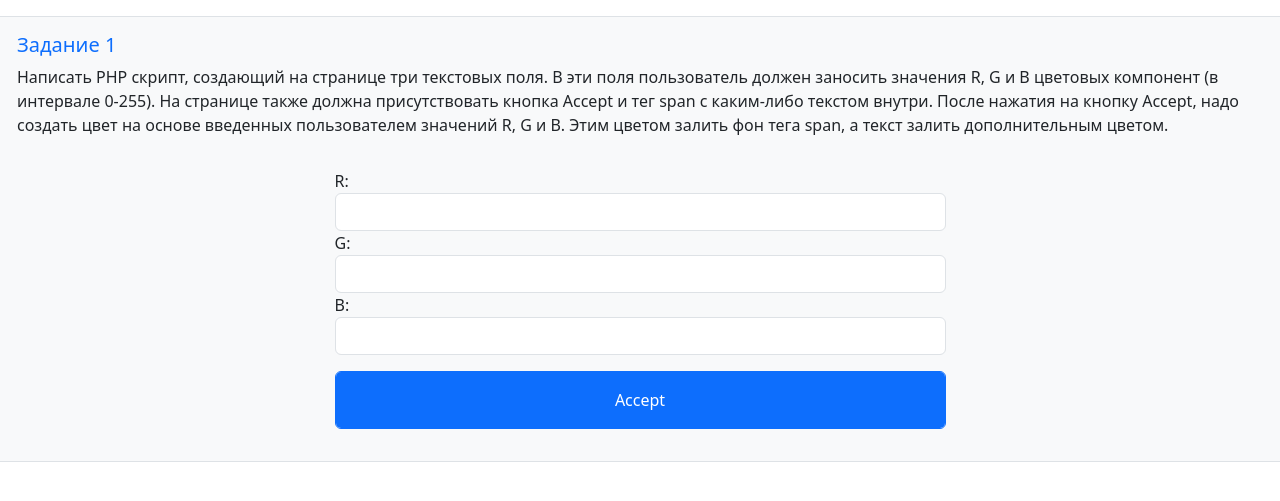
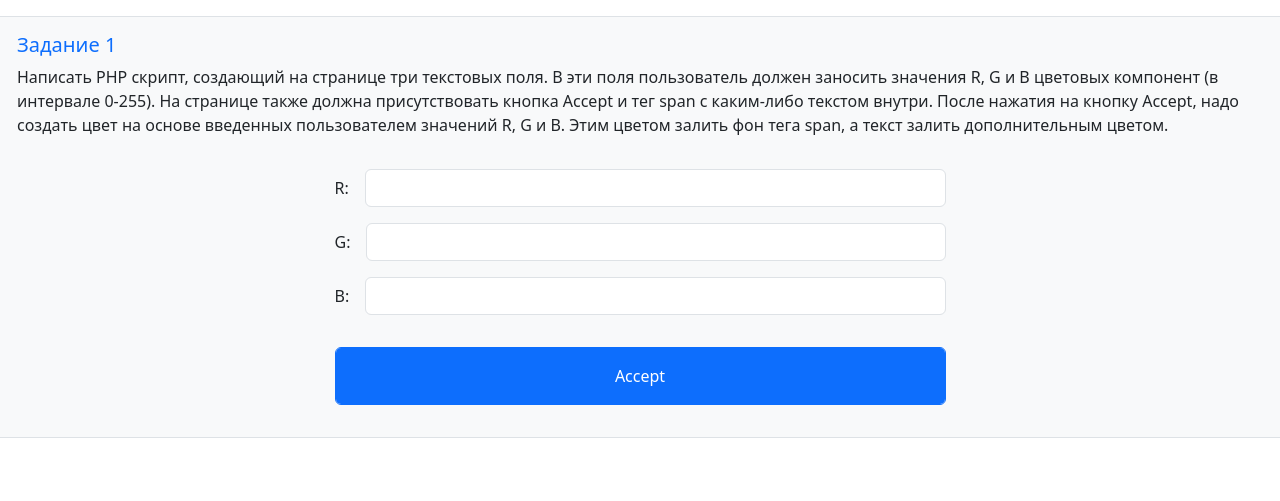
Before and after one commit to Tat-T/PHP_DZ1, a PHP site: page / in a window 1280 px wide. Shown: the top 501 px of the page. Run offline with PHP 8.4, Linux system fonts and the light colour scheme.

Commit message:
Улучшен внешний вид (значения полей с лево от поля ввода)

```diff
--- a/index.php
+++ b/index.php
@@ -42,17 +42,17 @@
         <div class="row mt-3">
             <div class="col-md-6 offset-md-3">
                 <form method="post">
-                    <div class="form-group">
-                        <label for="r">R:</label>
-                        <input type="text" class="form-control" id="r" name="r" value="<?= htmlspecialchars($r) ?>">
+                    <div class="form-group d-flex align-items-center">
+                        <label for="r" class="me-3 mb-3">R:</label>
+                        <input type="text" class="form-control mb-3" id="r" name="r" value="<?= htmlspecialchars($r) ?>">
                     </div>
-                    <div class="form-group">
-                        <label for="g">G:</label>
-                        <input type="text" class="form-control" id="g" name="g" value="<?= htmlspecialchars($g) ?>">
+                    <div class="form-group d-flex align-items-center">
+                        <label for="g" class="me-3 mb-3">G:</label>
+                        <input type="text" class="form-control mb-3" id="g" name="g" value="<?= htmlspecialchars($g) ?>">
                     </div>
-                    <div class="form-group">
-                        <label for="b">B:</label>
-                        <input type="text" class="form-control" id="b" name="b" value="<?= htmlspecialchars($b) ?>">
+                    <div class="form-group d-flex align-items-center">
+                        <label for="b" class="me-3 mb-3">B:</label>
+                        <input type="text" class="form-control mb-3" id="b" name="b" value="<?= htmlspecialchars($b) ?>">
                     </div>
                     <div class="form-group">
                         <button type="submit" class="form-control btn btn-primary mt-3 p-3 text-center">Accept</button>
```
